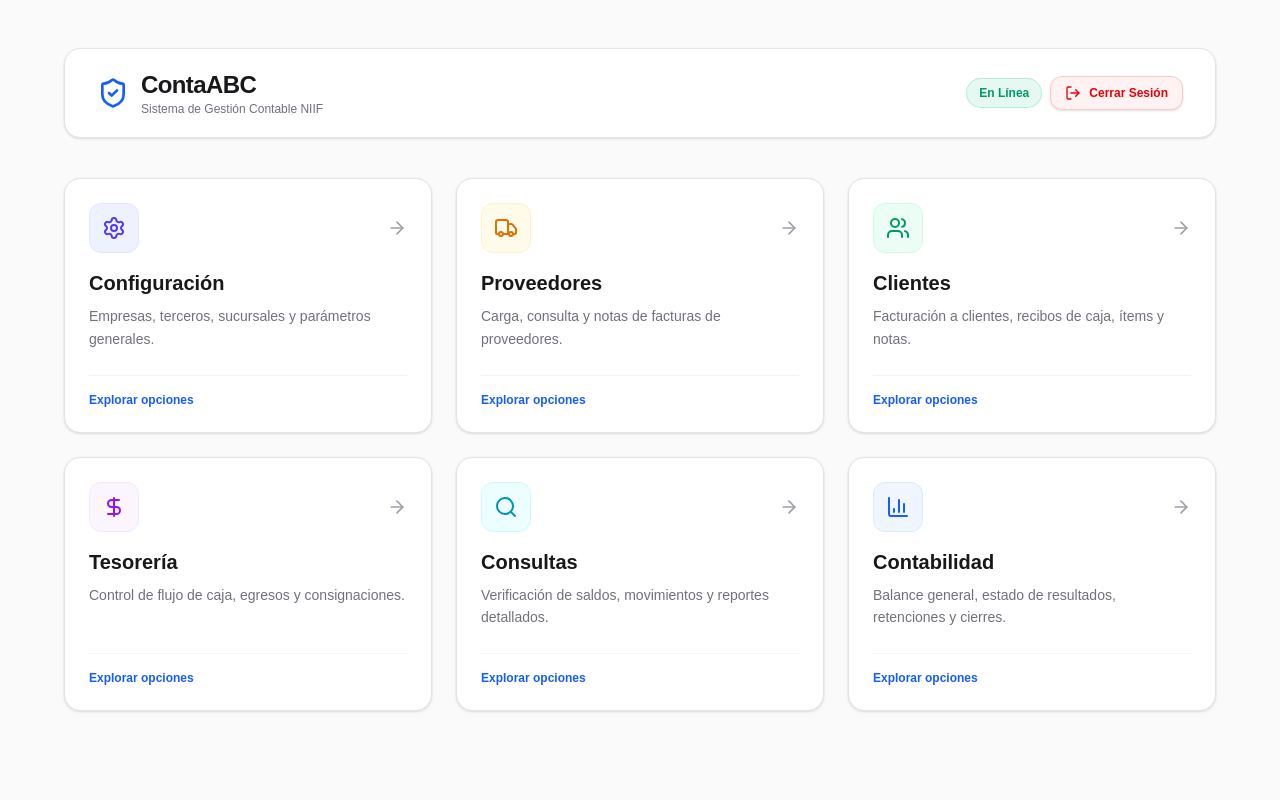
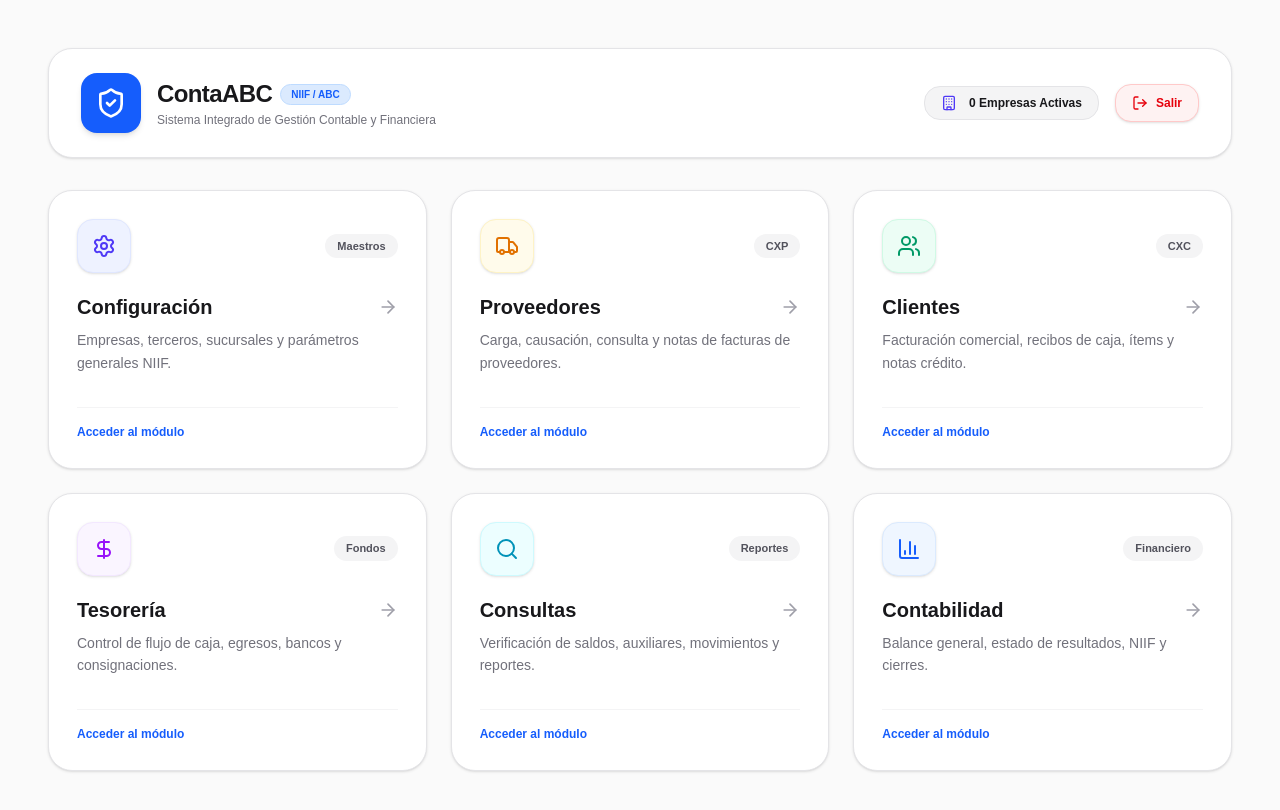
Before and after one commit to ContaABC/APPCONTAABC, a Next.js app: page / in a window 1280 px wide. Shown: the top 810 px of the page. Built offline with nearby package versions, Linux system fonts and the light colour scheme; no server answers; the database is empty.

Commit message:
Anadir enlaces rapidos entre configuracion, usuarios y asignaciones

```diff
--- a/app/page.tsx
+++ b/app/page.tsx
@@ -14,24 +14,29 @@ import {
   ShieldCheck,
   ArrowRight,
   LogOut,
-  UserCheck
+  UserCheck,
+  Building,
+  Layers,
+  FileText
 } from "lucide-react";
 
 export default function Home() {
   const router = useRouter();
   const [usuarioActual, setUsuarioActual] = useState<any>(null);
+  const [totalEmpresas, setTotalEmpresas] = useState(0);
+  const [totalUsuarios, setTotalUsuarios] = useState(0);
 
   useEffect(() => {
-    async function obtenerUsuarioLogueado() {
+    async function cargarDatosDashboard() {
       const supabaseUrl = process.env.NEXT_PUBLIC_SUPABASE_URL;
       const supabaseAnonKey = process.env.NEXT_PUBLIC_SUPABASE_ANON_KEY;
       if (!supabaseUrl || !supabaseAnonKey) return;
 
       const supabase = createClient(supabaseUrl, supabaseAnonKey);
+
+      // 1. Obtener usuario autenticado y su perfil
       const { data: { user } } = await supabase.auth.getUser();
-
       if (user) {
-        // Consultar su perfil en la tabla usuarios_perfiles
         const { data: perfil } = await supabase
           .from("usuarios_perfiles")
           .select("*")
@@ -44,8 +49,15 @@ export default function Home() {
           setUsuarioActual({ nombres: user.email, tipo_usuario: "Usuario" });
         }
       }
+
+      // 2. Contadores rápidos para métricas del dashboard
+      const { count: countEmpresas } = await supabase.from("empresas").select("*", { count: 'exact', head: true });
+      if (countEmpresas !== null) setTotalEmpresas(countEmpresas);
+
+      const { count: countUsuarios } = await supabase.from("usuarios_perfiles").select("*", { count: 'exact', head: true });
+      if (countUsuarios !== null) setTotalUsuarios(countUsuarios);
     }
-    obtenerUsuarioLogueado();
+    cargarDatosDashboard();
   }, []);
 
   const handleLogout = async () => {
@@ -62,44 +74,50 @@ export default function Home() {
   const grupos = [
     {
       nombre: "Configuración",
-      descripcion: "Empresas, terceros, sucursales y parámetros generales.",
+      descripcion: "Empresas, terceros, sucursales y parámetros generales NIIF.",
       ruta: "/modulos/configuracion",
       icono: Settings,
+      badge: "Maestros",
       color: "text-indigo-600 dark:text-indigo-400 bg-indigo-50 dark:bg-indigo-950/50 border-indigo-100 dark:border-indigo-900/50",
     },
     {
       nombre: "Proveedores",
-      descripcion: "Carga, consulta y notas de facturas de proveedores.",
+      descripcion: "Carga, causación, consulta y notas de facturas de proveedores.",
       ruta: "/modulos/proveedores",
       icono: Truck,
+      badge: "CXP",
       color: "text-amber-600 dark:text-amber-400 bg-amber-50 dark:bg-amber-950/50 border-amber-100 dark:border-amber-900/50",
     },
     {
       nombre: "Clientes",
-      descripcion: "Facturación a clientes, recibos de caja, ítems y notas.",
+      descripcion: "Facturación comercial, recibos de caja, ítems y notas crédito.",
       ruta: "/modulos/clientes",
       icono: Users,
+      badge: "CXC",
       color: "text-emerald-600 dark:text-emerald-400 bg-emerald-50 dark:bg-emerald-950/50 border-emerald-100 dark:border-emerald-900/50",
     },
     {
       nombre: "Tesorería",
-      descripcion: "Control de flujo de caja, egresos y consignaciones.",
+      descripcion: "Control de flujo de caja, egresos, bancos y consignaciones.",
       ruta: "/modulos/tesoreria",
       icono: DollarSign,
+      badge: "Fondos",
       color: "text-purple-600 dark:text-purple-400 bg-purple-50 dark:bg-purple-950/50 border-purple-100 dark:border-purple-900/50",
     },
     {
       nombre: "Consultas",
-      descripcion: "Verificación de saldos, movimientos y reportes detallados.",
+      descripcion: "Verificación de saldos, auxiliares, movimientos y reportes.",
       ruta: "/modulos/consultas",
       icono: Search,
+      badge: "Reportes",
       color: "text-cyan-600 dark:text-cyan-400 bg-cyan-50 dark:bg-cyan-950/50 border-cyan-100 dark:border-cyan-900/50",
     },
     {
       nombre: "Contabilidad",
-      descripcion: "Balance general, estado de resultados, retenciones y cierres.",
+      descripcion: "Balance general, estado de resultados, NIIF y cierres.",
       ruta: "/modulos/contabilidad",
       icono: BarChart3,
+      badge: "Financiero",
       color: "text-blue-600 dark:text-blue-400 bg-blue-50 dark:bg-blue-950/50 border-blue-100 dark:border-blue-900/50",
     },
   ];
@@ -107,19 +125,31 @@ export default function Home() {
   return (
     <main className="min-h-screen bg-zinc-50 dark:bg-zinc-950 text-zinc-900 dark:text-zinc-100 p-6 md:p-12">
 
-      {/* Encabezado Principal con Nombre del Usuario Logueado */}
-      <header className="max-w-6xl mx-auto mb-10 bg-white dark:bg-zinc-900 border border-zinc-200 dark:border-zinc-800 px-8 py-5 rounded-2xl shadow-sm flex flex-col sm:flex-row justify-between items-start sm:items-center gap-4">
-        <div className="flex items-center gap-3">
-          <ShieldCheck className="w-8 h-8 text-blue-600" />
+      {/* Encabezado Ejecutivo Profesional */}
+      <header className="max-w-7xl mx-auto mb-8 bg-white dark:bg-zinc-900 border border-zinc-200 dark:border-zinc-800 px-8 py-6 rounded-3xl shadow-sm flex flex-col md:flex-row justify-between items-start md:items-center gap-6">
+        <div className="flex items-center gap-4">
+          <div className="p-3.5 bg-blue-600 text-white rounded-2xl shadow-md">
+            <ShieldCheck className="w-8 h-8" />
+          </div>
           <div>
-            <h1 className="text-2xl font-extrabold tracking-tight">ContaABC</h1>
-            <p className="text-xs text-zinc-500">Sistema de Gestión Contable NIIF</p>
+            <div className="flex items-center gap-2">
+              <h1 className="text-2xl font-extrabold tracking-tight">ContaABC</h1>
+              <span className="text-[10px] font-bold bg-blue-100 dark:bg-blue-950 text-blue-600 dark:text-blue-400 px-2.5 py-0.5 rounded-full border border-blue-200 dark:border-blue-800">NIIF / ABC</span>
+            </div>
+            <p className="text-xs text-zinc-500 mt-0.5">Sistema Integrado de Gestión Contable y Financiera</p>
           </div>
         </div>
 
-        <div className="flex items-center gap-4 flex-wrap">
+        {/* Métricas rápidas e información de sesión */}
+        <div className="flex items-center gap-4 flex-wrap w-full md:w-auto justify-between md:justify-end">
+
+          <div className="flex items-center gap-3 bg-zinc-100 dark:bg-zinc-800/60 px-4 py-2 rounded-2xl border border-zinc-200 dark:border-zinc-700/60">
+            <Building className="w-4 h-4 text-indigo-600" />
+            <span className="text-xs font-semibold">{totalEmpresas} Empresas Activas</span>
+          </div>
+
           {usuarioActual && (
-            <div className="flex items-center gap-2 bg-zinc-100 dark:bg-zinc-800 px-3 py-1.5 rounded-xl border border-zinc-200 dark:border-zinc-700">
+            <div className="flex items-center gap-2.5 bg-zinc-100 dark:bg-zinc-800 px-4 py-2 rounded-2xl border border-zinc-200 dark:border-zinc-700">
               <UserCheck className="w-4 h-4 text-blue-600" />
               <div className="text-xs">
                 <p className="font-bold text-zinc-800 dark:text-zinc-200">{usuarioActual.nombres} {usuarioActual.apellidos}</p>
@@ -128,47 +158,51 @@ export default function Home() {
             </div>
           )}
 
-          <div className="flex items-center gap-2">
-            <span className="text-xs font-bold text-emerald-600 bg-emerald-500/10 px-3 py-1.5 rounded-full border border-emerald-500/20">En Línea</span>
-            <button
-              onClick={handleLogout}
-              className="inline-flex items-center gap-2 px-3.5 py-2 text-xs font-semibold text-red-600 bg-red-50 hover:bg-red-100 dark:bg-red-950/50 dark:hover:bg-red-900/50 rounded-xl border border-red-200 dark:border-red-900/50 transition shadow-sm"
-            >
-              <LogOut className="w-4 h-4" /> Cerrar Sesión
-            </button>
-          </div>
+          <button
+            onClick={handleLogout}
+            className="inline-flex items-center gap-2 px-4 py-2.5 text-xs font-semibold text-red-600 bg-red-50 hover:bg-red-100 dark:bg-red-950/50 dark:hover:bg-red-900/50 rounded-2xl border border-red-200 dark:border-red-900/50 transition shadow-sm"
+          >
+            <LogOut className="w-4 h-4" /> Salir
+          </button>
         </div>
       </header>
 
-      {/* Cuadrícula de 6 Grupos */}
-      <div className="max-w-6xl mx-auto grid grid-cols-1 md:grid-cols-2 lg:grid-cols-3 gap-6">
+      {/* Cuadrícula Principal de los 6 Módulos */}
+      <div className="max-w-7xl mx-auto grid grid-cols-1 md:grid-cols-2 lg:grid-cols-3 gap-6">
         {grupos.map((grupo, index) => {
           const IconComponent = grupo.icono;
           return (
             <Link
               key={index}
               href={grupo.ruta}
-              className="group bg-white dark:bg-zinc-900 rounded-2xl border border-zinc-200 dark:border-zinc-800 p-6 shadow-sm hover:shadow-xl hover:border-blue-500/50 transition-all duration-300 flex flex-col justify-between"
+              className="group bg-white dark:bg-zinc-900 rounded-3xl border border-zinc-200 dark:border-zinc-800 p-7 shadow-sm hover:shadow-xl hover:border-blue-500/50 transition-all duration-300 flex flex-col justify-between"
             >
               <div>
-                <div className="flex items-center justify-between mb-4">
-                  <div className={`p-3 rounded-xl border ${grupo.color}`}>
+                <div className="flex items-center justify-between mb-5">
+                  <div className={`p-3.5 rounded-2xl border ${grupo.color} shadow-sm`}>
                     <IconComponent className="w-6 h-6" />
                   </div>
-                  <ArrowRight className="w-5 h-5 text-zinc-400 group-hover:text-blue-600 group-hover:translate-x-1 transition-all" />
+                  <span className="text-[11px] font-bold px-3 py-1 bg-zinc-100 dark:bg-zinc-800 text-zinc-600 dark:text-zinc-400 rounded-full">
+                    {grupo.badge}
+                  </span>
                 </div>
-                <h2 className="text-xl font-bold mb-2 group-hover:text-blue-600 transition-colors">{grupo.nombre}</h2>
+                <h2 className="text-xl font-bold mb-2 group-hover:text-blue-600 transition-colors flex items-center justify-between">
+                  {grupo.nombre}
+                  <ArrowRight className="w-5 h-5 text-zinc-400 group-hover:text-blue-600 group-hover:translate-x-1.5 transition-all" />
+                </h2>
                 <p className="text-sm text-zinc-500 dark:text-zinc-400 leading-relaxed">
                   {grupo.descripcion}
                 </p>
               </div>
-              <div className="mt-6 pt-4 border-t border-zinc-100 dark:border-zinc-800 text-xs font-semibold text-blue-600 dark:text-blue-400 flex items-center gap-1">
-                <span>Explorar opciones</span>
+              <div className="mt-8 pt-4 border-t border-zinc-100 dark:border-zinc-800 text-xs font-bold text-blue-600 dark:text-blue-400 flex items-center justify-between">
+                <span>Acceder al módulo</span>
+                <span className="w-2 h-2 rounded-full bg-blue-600 opacity-0 group-hover:opacity-100 transition-opacity"></span>
               </div>
             </Link>
           );
         })}
       </div>
+
     </main>
   );
 }
```
